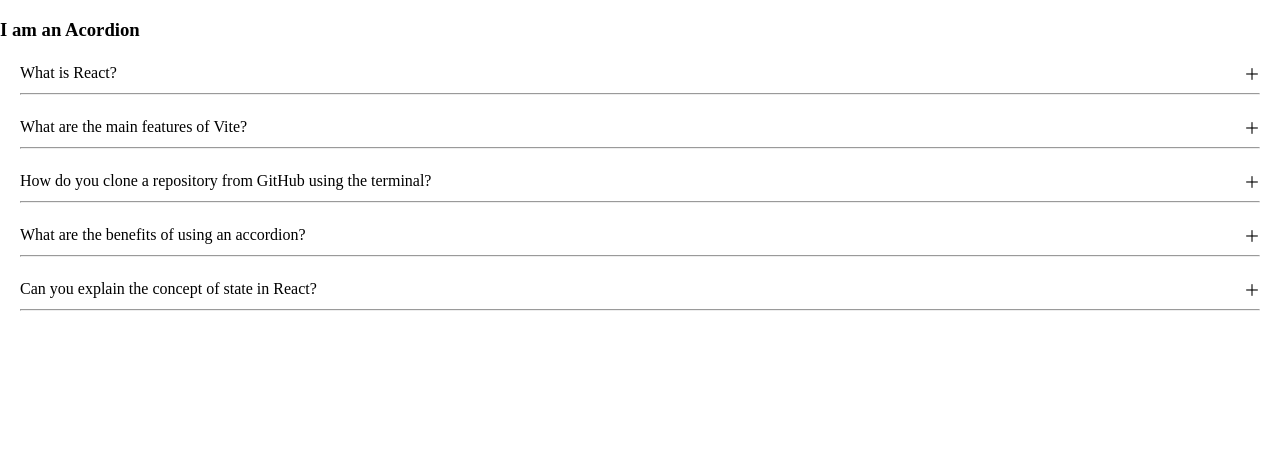
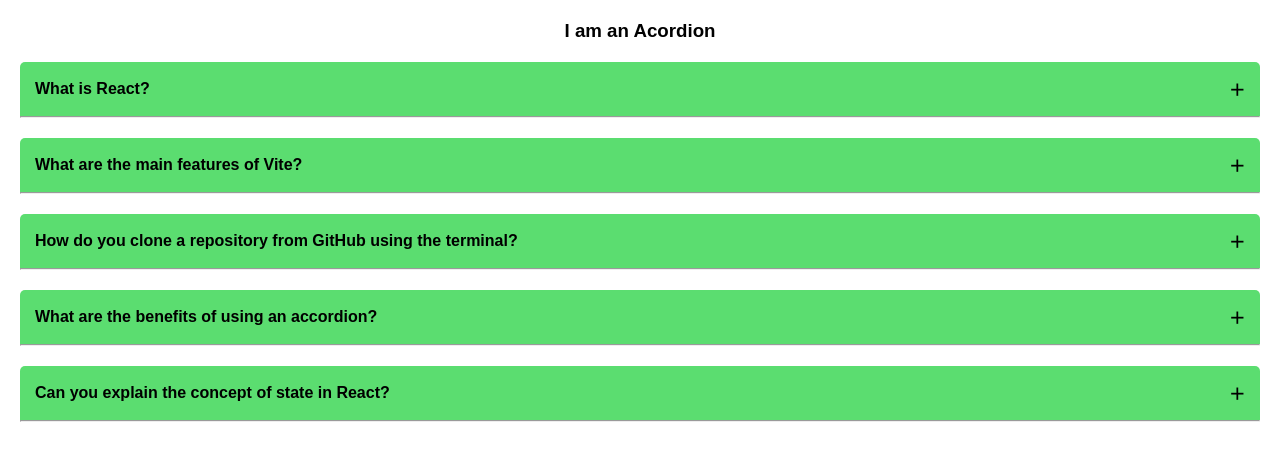
Before and after one commit to KenKambi/25reactprojects, a React (Vite) app in the folder 25reactprojects/: page / in a window 1280 px wide. Shown: the top 460 px of the page. Built offline with nearby package versions, Linux system fonts and the light colour scheme.

Commit message:
acordion style.css updates

```diff
--- a/25reactprojects/components/acordion/style.css
+++ b/25reactprojects/components/acordion/style.css
@@ -1,14 +1,32 @@
-
 body {
-    margin: 0;
+  margin: 0;
+  font-family: Arial, Helvetica, sans-serif;
 }
 
+h3{
+    margin: 20px;
+    text-align: center;
+}
 .main-section {
-    margin: 20px;
+  margin: 20px;
 }
 
 .question {
-    display: flex;
-    justify-content: space-between;
-    align-items: center;
+  display: flex;
+  justify-content: space-between;
+  align-items: center;
+  padding: 15px;
+  border-top-left-radius: 5px;
+  border-top-right-radius: 5px;
+  background-color: rgb(91, 221, 112);
+  font-weight: 600;
 }
+
+.answer {
+  background-color: rgb(104, 253, 129);
+  padding: 15px;
+}
+
+hr {
+  margin: 0;
+}
```
